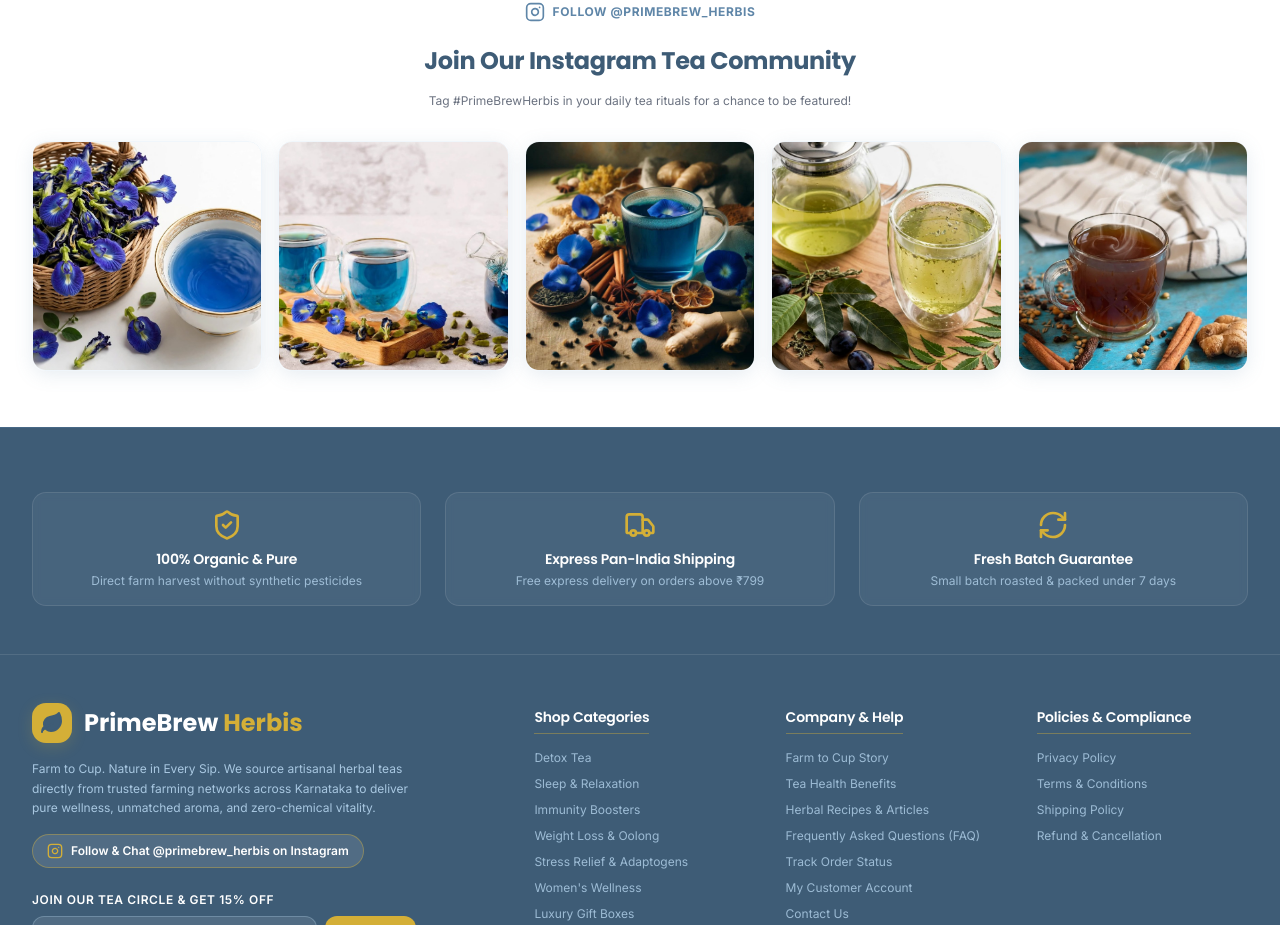
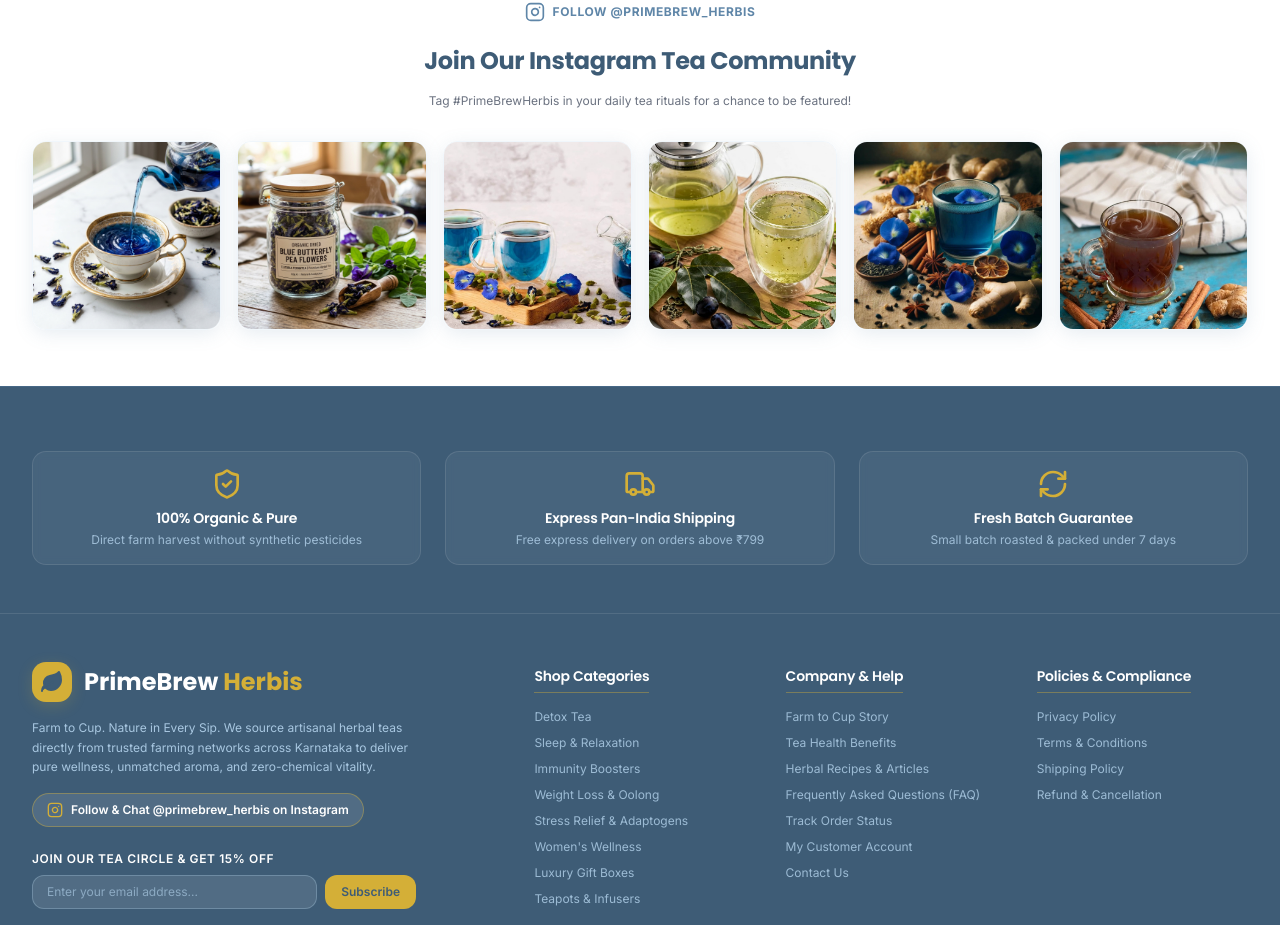
Before and after one commit to shriyajha22/primebrew-herbis, a Next.js app: page / in a window 1280 px wide. Shown: the part 5500-6425 px from the top of the page. Built offline with nearby package versions, Linux system fonts and the light colour scheme; no server answers.

Commit message:
Update Instagram section: use Instagram post assets representing tea rituals, botanicals, and herbal blends

```diff
--- a/src/app/page.tsx
+++ b/src/app/page.tsx
@@ -9,6 +9,45 @@
 import ProductCard from '@/components/shop/ProductCard';
 import { initialCategories, initialProducts, initialBlogs } from '@/lib/seedData';
 import { ArrowRight, Star, ShieldCheck, Package, Truck, Leaf, Sparkles, Heart, Instagram } from 'lucide-react';
+
+const instagramPosts = [
+  {
+    id: "post-1",
+    img: "/images/blue-tea-cup.png",
+    alt: "Brewed Blue Tea Ritual",
+    title: "Visual Blue Tea Ritual on Instagram @primebrew_herbis"
+  },
+  {
+    id: "post-2",
+    img: "/images/blue-tea-flowers.png",
+    alt: "Organic Butterfly Pea Flower Botanicals",
+    title: "Organic Butterfly Pea Flowers on Instagram @primebrew_herbis"
+  },
+  {
+    id: "post-3",
+    img: "/images/blue-tea-elaichi.jpg",
+    alt: "Blue Tea + Elaichi Blend",
+    title: "Aromatic Elaichi Blue Tea on Instagram @primebrew_herbis"
+  },
+  {
+    id: "post-4",
+    img: "/images/guava-jamun-neem.jpg",
+    alt: "Guava Jamun Neem Herbal Blend",
+    title: "Guava Jamun Neem Wellness on Instagram @primebrew_herbis"
+  },
+  {
+    id: "post-5",
+    img: "/images/blue-tea-ginger-cinnamon.jpg",
+    alt: "Blue Tea + Ginger Cinnamon Infusion",
+    title: "Warming Ginger Cinnamon Tea on Instagram @primebrew_herbis"
+  },
+  {
+    id: "post-6",
+    img: "/images/ayurvedic-kashayam.jpg",
+    alt: "Authentic Ayurvedic Kashayam",
+    title: "Authentic Ayurvedic Kashayam on Instagram @primebrew_herbis"
+  }
+];
 
 export default function HomePage() {
   const [activeTab, setActiveTab] = useState<'all' | 'blue' | 'wellness'>('all');
@@ -306,19 +345,19 @@
             Tag #PrimeBrewHerbis in your daily tea rituals for a chance to be featured!
           </p>
 
-          <div className="grid grid-cols-2 sm:grid-cols-3 lg:grid-cols-5 gap-3 sm:gap-4 pt-4">
-            {initialProducts.map((product) => (
+          <div className="grid grid-cols-2 sm:grid-cols-3 lg:grid-cols-6 gap-3 sm:gap-4 pt-4">
+            {instagramPosts.map((post) => (
               <a
-                key={product._id}
+                key={post.id}
                 href="https://www.instagram.com/primebrew_herbis/"
                 target="_blank"
                 rel="noopener noreferrer"
                 className="relative aspect-square rounded-card overflow-hidden group cursor-pointer border border-brand-mint/20 shadow-soft"
-                title={`View ${product.name} on Instagram @primebrew_herbis`}
+                title={post.title}
               >
                 <Image
-                  src={product.images[0]}
-                  alt={product.name}
+                  src={post.img}
+                  alt={post.alt}
                   fill
                   className="object-cover group-hover:scale-110 transition-transform duration-500"
                 />
```
